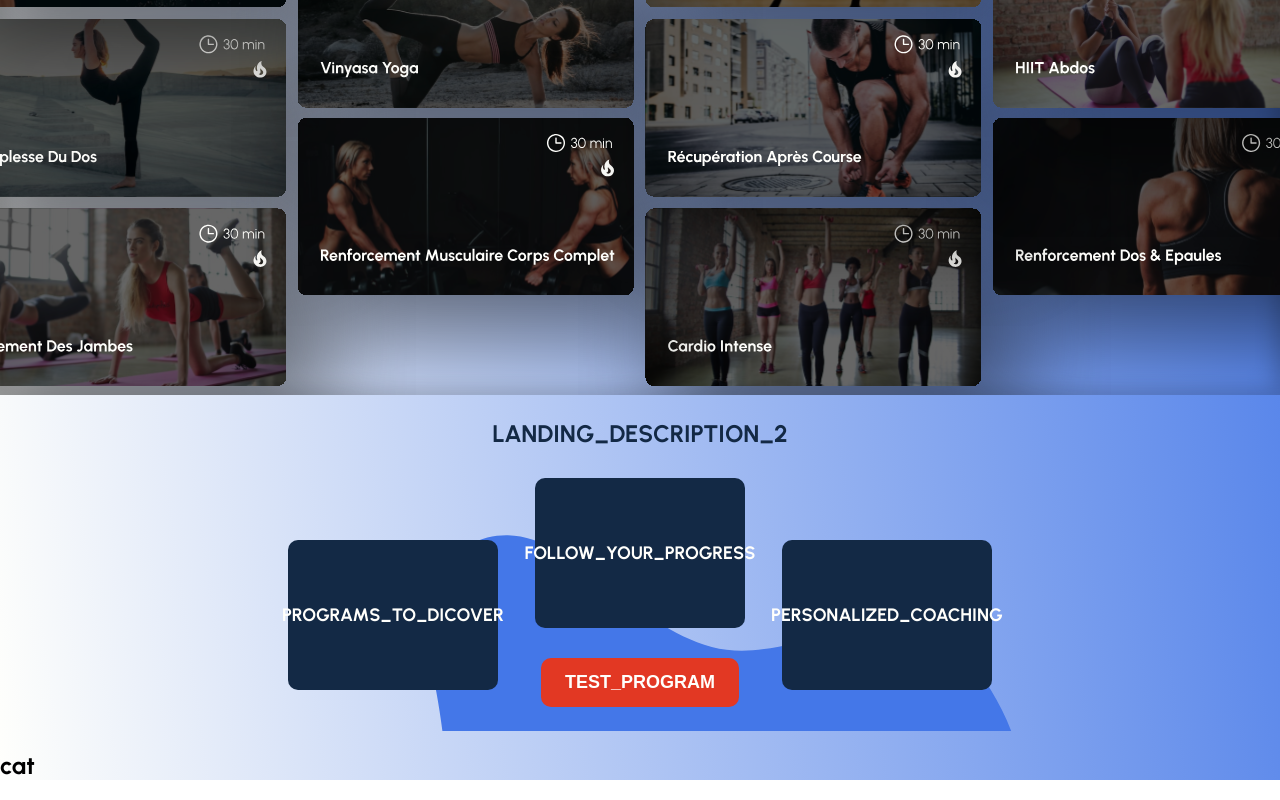
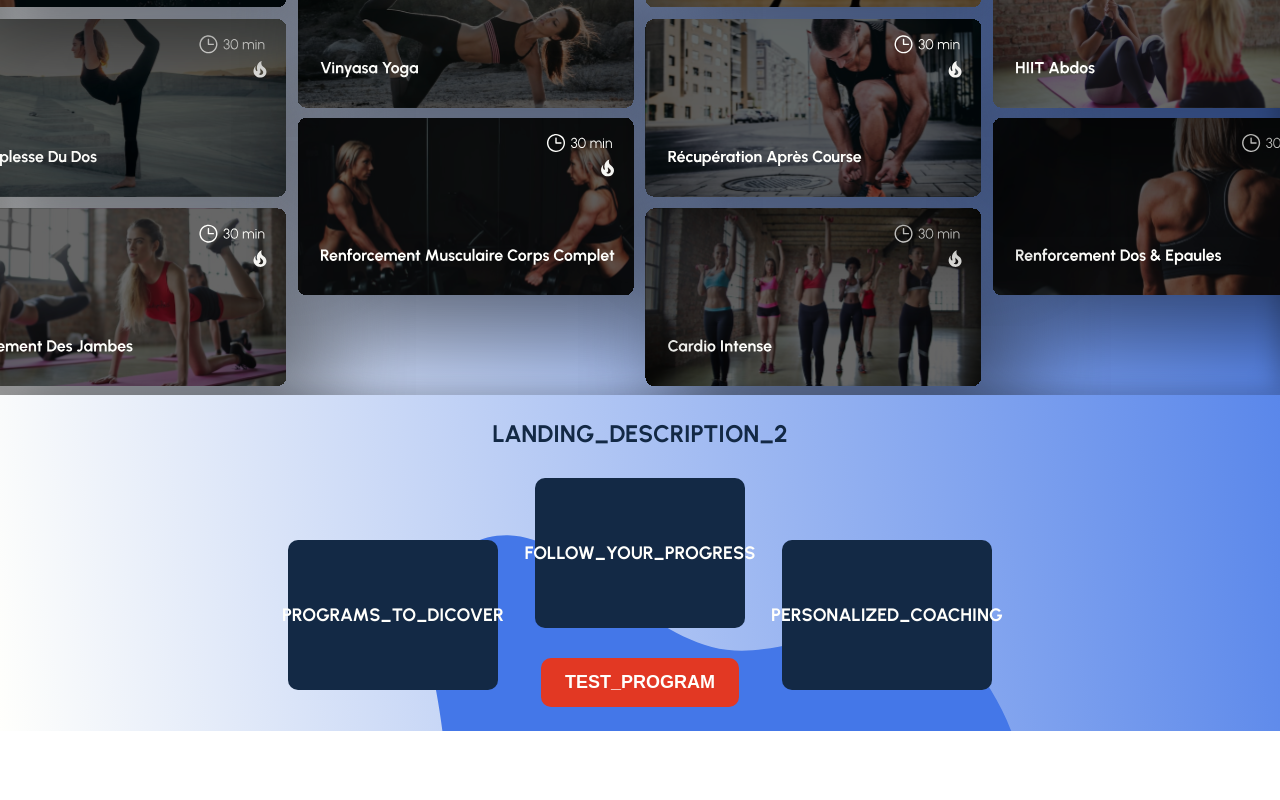
Before and after one commit to WildCodeSchool/cdajs-2405-projet-pulseform, a React (Vite) app in the folder frontend/: page / in a window 1280 px wide. Shown: the part 869-1669 px from the top of the page. After the commit the page ends 1600 px from the top, so only its background shows below. Built offline with nearby package versions, Linux system fonts and the light colour scheme; what i18next-xhr-backend would draw is missing.

Commit message:
test precommit

```diff
--- a/frontend/src/pages/LandingPage/index.tsx
+++ b/frontend/src/pages/LandingPage/index.tsx
@@ -3,13 +3,12 @@ import SecondView from "./components/SecondView";
 import "./LandingPage.scss";
 
 function LandingPage() {
-	const cat = "cat";
+	const testUnusedVariable = "testUnusedVariable";
 
 	return (
 		<section className="landing-page">
 			<FirstView />
 			<SecondView />
-			<h1>{cat}</h1>
 		</section>
 	);
 }
```
